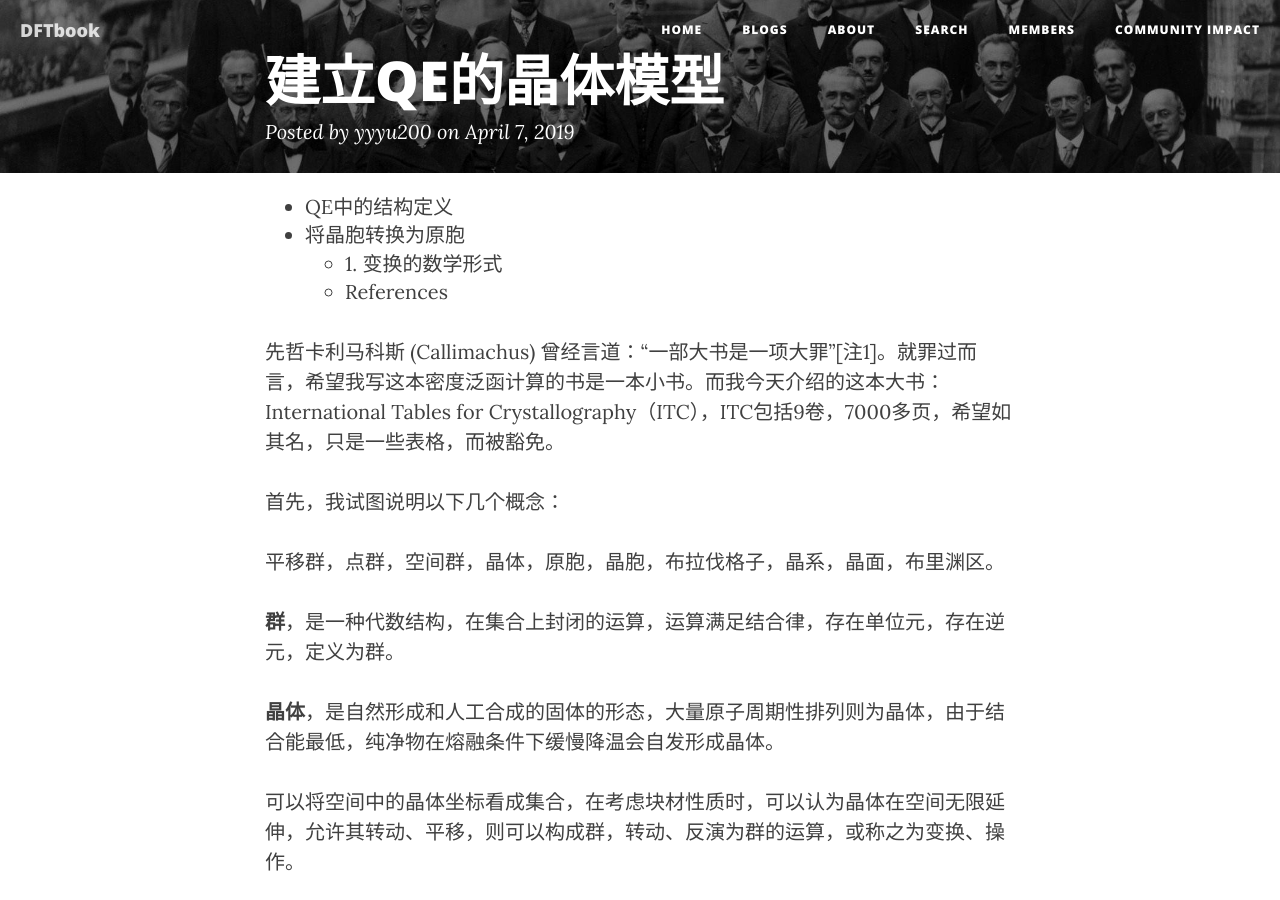
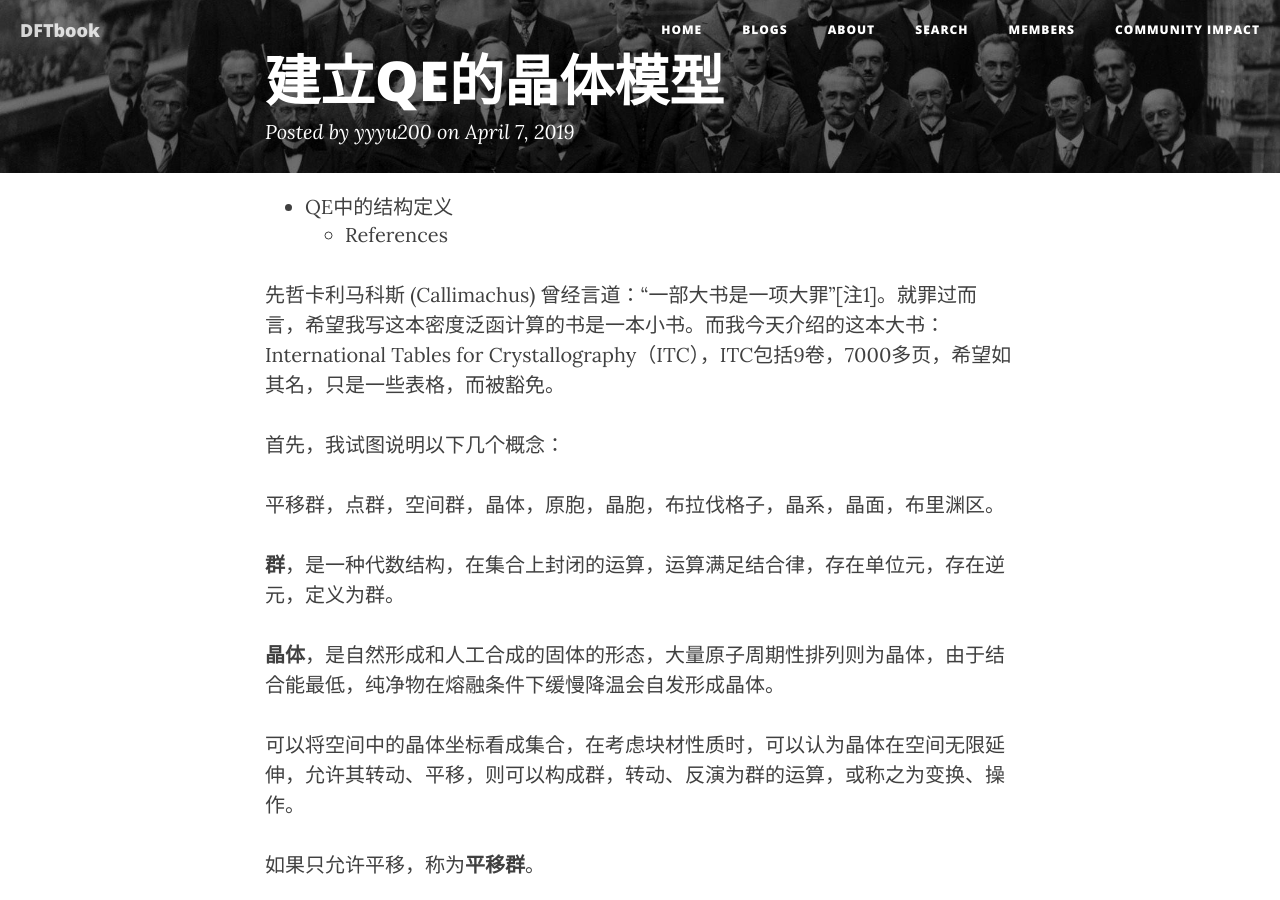
Before and after one commit to yyyu200/DFTbook, a Jekyll site: the page built from _posts/2019-04-07-TransCell.md, in a window 1280 px wide and 900 px high. Built offline with Jekyll 4.4.1, drawn with Linux system fonts in a browser that asks for light colours; nearby versions of some CDN libraries; formulas are drawn with MathJax 3; comment, search, counter and statistics services are not loaded.

Commit message:
modify at20190412-16:58:56-aliyun

````diff
--- a/_posts/2019-04-07-TransCell.md
+++ b/_posts/2019-04-07-TransCell.md
@@ -161,10 +161,6 @@
             gamma is the angle between axis a and b
 ```
 
-# 将晶胞转换为原胞
-
-## 1. 变换的数学形式
-
 注释
 
 ## References
````
